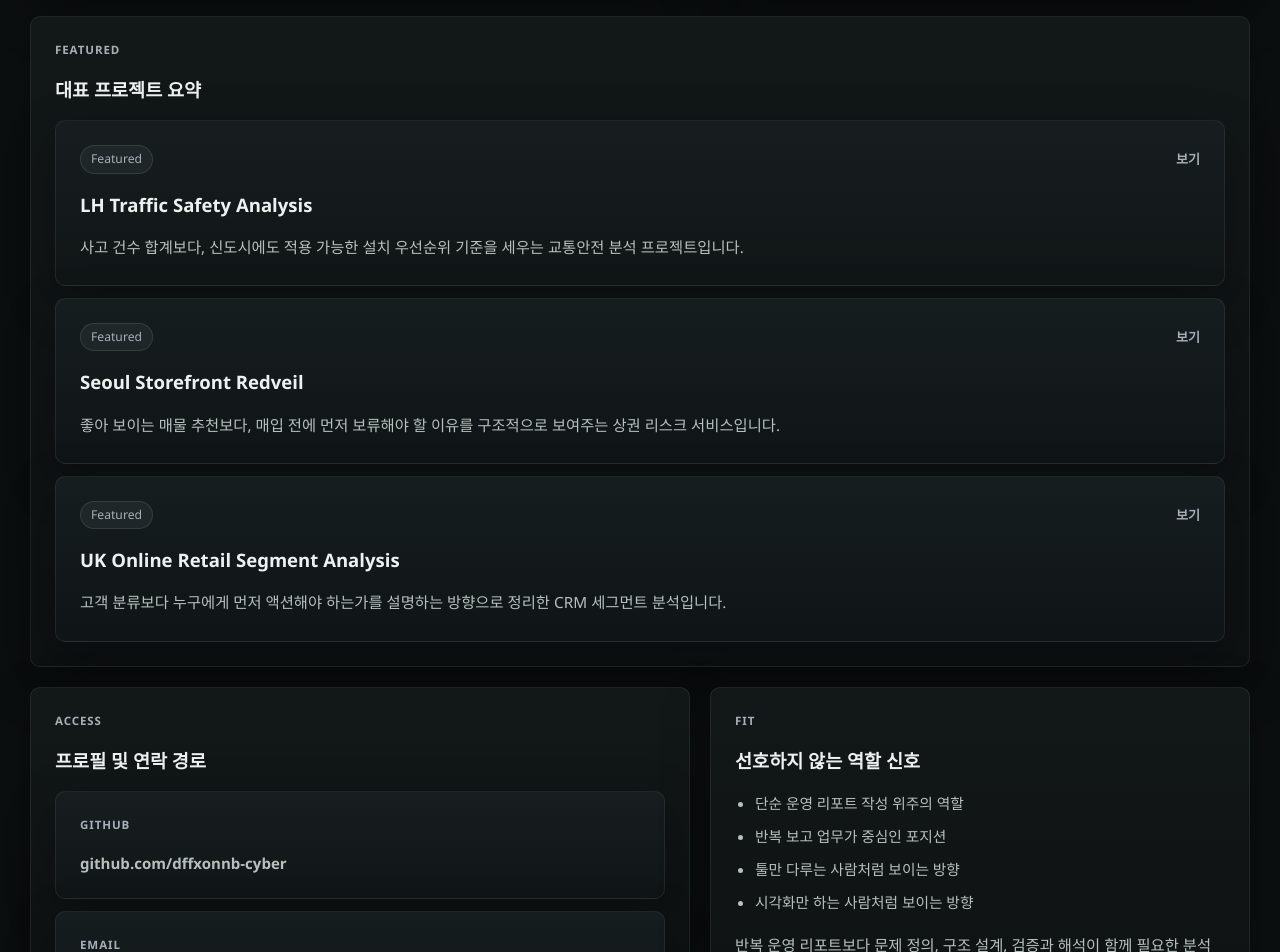
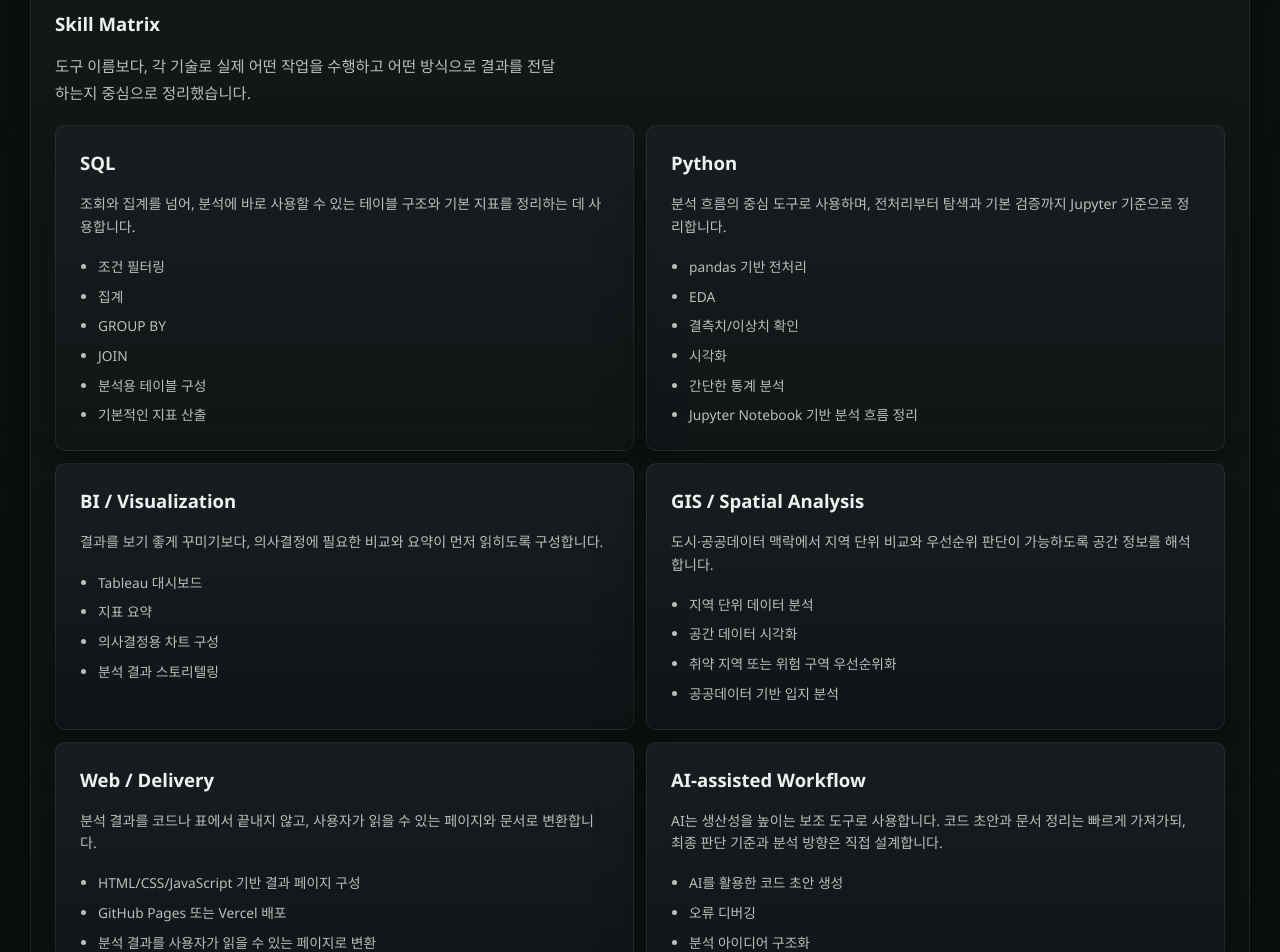
Before and after one commit to dffxonnb-cyber/signal-archive, a Next.js app: page /resume in a window 1280 px wide. Shown: the part 1340-2292 px from the top of the page. Built offline with nearby package versions, Linux system fonts and the light colour scheme.

Commit message:
Expand resume skill matrix

```diff
--- a/app/globals.css
+++ b/app/globals.css
@@ -1622,7 +1622,8 @@ main {
 }
 
 .resume-panel--profile,
-.resume-panel--projects {
+.resume-panel--projects,
+.resume-panel--skills {
   grid-column: span 2;
 }
 
@@ -1642,6 +1643,31 @@ main {
 .resume-links-grid {
   display: grid;
   gap: 12px;
+}
+
+.resume-skill-grid {
+  grid-template-columns: repeat(2, minmax(0, 1fr));
+}
+
+.resume-skill-card {
+  align-content: start;
+}
+
+.resume-skill-card__summary {
+  margin: 0;
+  color: var(--text-secondary);
+  font-size: 0.88rem;
+  line-height: 1.58;
+}
+
+.resume-skill-card__list {
+  display: grid;
+  gap: 8px;
+  margin: 0;
+  padding-left: 18px;
+  color: var(--text-secondary);
+  font-size: 0.86rem;
+  line-height: 1.58;
 }
 
 .resume-project-card__link {
@@ -1711,6 +1737,7 @@ main {
 
   .resume-panel--profile,
   .resume-panel--projects,
+  .resume-panel--skills,
   .resume-profile-grid__wide {
     grid-column: span 1;
   }
@@ -1802,6 +1829,7 @@ main {
   .project-card__meta-grid,
   .detail-overview-grid,
   .home-project-card__facts,
+  .resume-skill-grid,
   .resume-profile-grid,
   .resume-strength-grid,
   .meta-list--compact {
--- a/app/resume/page.tsx
+++ b/app/resume/page.tsx
@@ -91,18 +91,20 @@ export default function ResumePage() {
 
           <section className="surface-card detail-section resume-panel resume-panel--skills">
             <span className="eyebrow">Skills</span>
-            <h2 className="section-title">기술 스택</h2>
+            <h2 className="section-title">Skill Matrix</h2>
+            <p className="page-intro">
+              도구 이름보다, 각 기술로 실제 어떤 작업을 수행하고 어떤 방식으로 결과를 전달하는지 중심으로 정리했습니다.
+            </p>
             <div className="resume-skill-grid">
               {profile.skillGroups.map((group) => (
                 <article className="resume-skill-card" key={group.title}>
                   <h3>{group.title}</h3>
-                  <div className="tag-list">
+                  {group.summary ? <p className="resume-skill-card__summary">{group.summary}</p> : null}
+                  <ul className="resume-skill-card__list">
                     {group.items.map((item) => (
-                      <span className="tag" key={item}>
-                        {item}
-                      </span>
+                      <li key={item}>{item}</li>
                     ))}
-                  </div>
+                  </ul>
                 </article>
               ))}
             </div>
--- a/content/profile.ts
+++ b/content/profile.ts
@@ -45,23 +45,64 @@ export const profile: Profile = {
   ],
   skillGroups: [
     {
-      title: "언어 / 환경",
-      items: ["Python", "SQL", "TypeScript", "Next.js", "Jupyter Notebook"],
-    },
-    {
-      title: "분석 역량",
+      title: "SQL",
+      summary: "조회와 집계를 넘어, 분석에 바로 사용할 수 있는 테이블 구조와 기본 지표를 정리하는 데 사용합니다.",
       items: [
-        "데이터 전처리",
-        "EDA",
-        "분석 파이프라인 설계",
-        "도메인 기반 인사이트 도출",
-        "리스크 판단 기준 설계",
-        "공간 데이터 분석",
+        "조건 필터링",
+        "집계",
+        "GROUP BY",
+        "JOIN",
+        "분석용 테이블 구성",
+        "기본적인 지표 산출",
       ],
     },
     {
-      title: "구현 / 결과물",
-      items: ["웹 기반 결과 구현", "프로젝트 문서화", "리포트/README 구조화"],
+      title: "Python",
+      summary: "분석 흐름의 중심 도구로 사용하며, 전처리부터 탐색과 기본 검증까지 Jupyter 기준으로 정리합니다.",
+      items: [
+        "pandas 기반 전처리",
+        "EDA",
+        "결측치/이상치 확인",
+        "시각화",
+        "간단한 통계 분석",
+        "Jupyter Notebook 기반 분석 흐름 정리",
+      ],
+    },
+    {
+      title: "BI / Visualization",
+      summary: "결과를 보기 좋게 꾸미기보다, 의사결정에 필요한 비교와 요약이 먼저 읽히도록 구성합니다.",
+      items: ["Tableau 대시보드", "지표 요약", "의사결정용 차트 구성", "분석 결과 스토리텔링"],
+    },
+    {
+      title: "GIS / Spatial Analysis",
+      summary: "도시·공공데이터 맥락에서 지역 단위 비교와 우선순위 판단이 가능하도록 공간 정보를 해석합니다.",
+      items: [
+        "지역 단위 데이터 분석",
+        "공간 데이터 시각화",
+        "취약 지역 또는 위험 구역 우선순위화",
+        "공공데이터 기반 입지 분석",
+      ],
+    },
+    {
+      title: "Web / Delivery",
+      summary: "분석 결과를 코드나 표에서 끝내지 않고, 사용자가 읽을 수 있는 페이지와 문서로 변환합니다.",
+      items: [
+        "HTML/CSS/JavaScript 기반 결과 페이지 구성",
+        "GitHub Pages 또는 Vercel 배포",
+        "분석 결과를 사용자가 읽을 수 있는 페이지로 변환",
+      ],
+    },
+    {
+      title: "AI-assisted Workflow",
+      summary:
+        "AI는 생산성을 높이는 보조 도구로 사용합니다. 코드 초안과 문서 정리는 빠르게 가져가되, 최종 판단 기준과 분석 방향은 직접 설계합니다.",
+      items: [
+        "AI를 활용한 코드 초안 생성",
+        "오류 디버깅",
+        "분석 아이디어 구조화",
+        "문서 초안 정리",
+        "최종 판단 기준과 분석 방향은 직접 설계",
+      ],
     },
   ],
 };
--- a/types/content.ts
+++ b/types/content.ts
@@ -87,6 +87,7 @@ export type WritingEntry = {
 
 export type SkillGroup = {
   title: string;
+  summary?: string;
   items: string[];
 };
 
```
